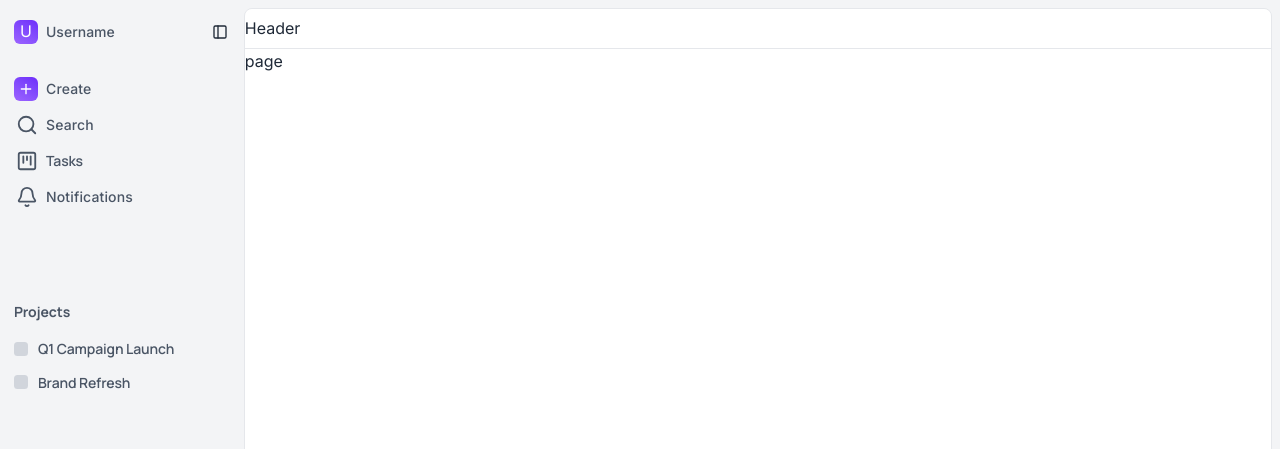
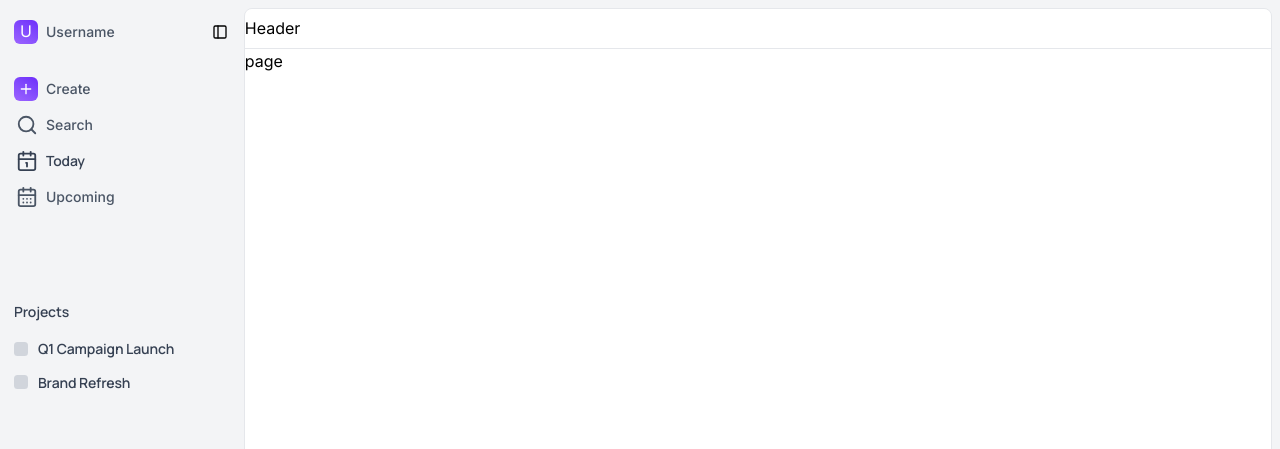
Before and after one commit to RodRe1ss/Enlist-Dashboard, a Next.js app: page / in a window 1280 px wide. Shown: the top 449 px of the page. Built offline with nearby package versions, Linux system fonts and the light colour scheme.

Commit message:
sidebar ui change, current branch accident

```diff
--- a/src/components/layout/main/Main.tsx
+++ b/src/components/layout/main/Main.tsx
@@ -1,6 +1,6 @@
 import React from "react";
-import Sidebar from "../sidebar/Sidebar";
-import Header from "../header/Header";
+import Sidebar from "../../../features/sidebar/Sidebar";
+import Header from "../../../features/header/Header";
 
 type Props = {
   children: React.ReactNode;
--- a/src/components/layout/sidebar/SidebarActions.tsx
+++ /dev/null
@@ -1,56 +0,0 @@
-import { Button } from "@/components/ui/button";
-import { Bell, Plus, Search, SquareKanban } from "lucide-react";
-import Link from "next/link";
-
-const SidebarActions = () => {
-  return (
-    <div className="flex flex-col gap-0.5 mt-4">
-      {/* Create */}
-      <Button
-        variant={"ghost"}
-        className="justify-start gap-2 h-8.5 rounded-sm hover:bg-gray-200 active:bg-gray-300 p-1.5"
-      >
-        <div className="size-6 flex items-center justify-center primary-mix rounded-sm text-white">
-          <Plus />
-        </div>
-
-        <span className=" text-gray-600! font-medium! ">Create</span>
-      </Button>
-      {/* Search */}
-      <Button
-        variant={"ghost"}
-        className="justify-start gap-2 h-8.5 rounded-sm!  hover:bg-gray-200 active:bg-gray-300 px-2! py-1.5!"
-        // onClick={() => toggleModal("search-modal")}
-      >
-        <Search className="text-gray-600! size-5.5" />
-
-        <span className=" text-gray-600! font-medium!">Search</span>
-      </Button>
-      {/* Tasks */}
-      <Button
-        variant={"ghost"}
-        className="justify-start  h-8.5 rounded-sm!  hover:bg-gray-200 active:bg-gray-300 px-2! py-1.5! text-gray-600! font-semibold!"
-        asChild
-      >
-        <Link
-          href={"#"}
-          className="flex items-center gap-2 hover:no-underline!  "
-        >
-          <SquareKanban className="text-gray-600! size-5.5" />
-
-          <span>Tasks</span>
-        </Link>
-      </Button>
-      <Button
-        variant={"ghost"}
-        className="justify-start gap-2 h-8.5 rounded-sm!  hover:bg-gray-200 active:bg-gray-300 px-2! py-1.5! "
-      >
-        <Bell className="text-gray-600! size-5.5" />
-
-        <span className=" text-gray-600! font-medium!">Notifications</span>
-      </Button>
-    </div>
-  );
-};
-
-export default SidebarActions;
--- /dev/null
+++ b/src/features/sidebar/SidebarActions.tsx
@@ -0,0 +1,63 @@
+import { Button } from "@/components/ui/button";
+import {
+  Bell,
+  Calendar1,
+  CalendarDays,
+  Plus,
+  Search,
+  SquareKanban,
+} from "lucide-react";
+import Link from "next/link";
+
+const SidebarActions = () => {
+  return (
+    <div className="flex flex-col gap-0.5 mt-4">
+      {/* Create */}
+      <Button
+        variant={"ghost"}
+        className="justify-start gap-2 h-8.5 rounded-sm hover:bg-gray-200 active:bg-gray-300 p-1.5 text-gray-600"
+      >
+        <div className="size-6 flex items-center justify-center primary-mix rounded-sm text-white">
+          <Plus />
+        </div>
+
+        <span>Create</span>
+      </Button>
+      {/* Search */}
+      <Button
+        variant={"ghost"}
+        className="justify-start gap-2 h-8.5 rounded-sm  hover:bg-gray-200 active:bg-gray-300 px-2! py-1.5 text-gray-600"
+        // onClick={() => toggleModal("search-modal")}
+      >
+        <Search className="size-5.5" />
+
+        <span>Search</span>
+      </Button>
+      {/* Tasks */}
+      <Button
+        variant={"ghost"}
+        className="justify-start gap-2 h-8.5 rounded-sm  hover:bg-gray-200 active:bg-gray-300 px-2! py-1.5 text-gray-600"
+        asChild
+      >
+        <Link
+          href={"#"}
+          className="flex items-center gap-2 hover:no-underline!  "
+        >
+          <Calendar1 className=" size-5.5" />
+
+          <span>Today</span>
+        </Link>
+      </Button>
+      <Button
+        variant={"ghost"}
+        className="justify-start gap-2 h-8.5 rounded-sm!  hover:bg-gray-200 active:bg-gray-300 px-2! py-1.5! text-gray-600 "
+      >
+        <CalendarDays className="size-5.5" />
+
+        <span>Upcoming</span>
+      </Button>
+    </div>
+  );
+};
+
+export default SidebarActions;
--- a/src/styles/globals.css
+++ b/src/styles/globals.css
@@ -230,7 +230,6 @@ body {
   font-family: var(--font-body);
   font-size: var(--text-base);
   line-height: var(--leading-normal);
-  color: #1f2937; /* calm dark gray */
   background-color: #f9fafb; /* soft off-white */
   -webkit-font-smoothing: antialiased;
   text-rendering: optimizeLegibility;
@@ -245,10 +244,10 @@ h6,
 a,
 label {
   font-family: var(--font-heading);
-  /* font-weight: 700; */
   line-height: var(--leading-tight);
   letter-spacing: var(--tracking-tight);
   margin: 0;
+  @apply text-gray-700 font-semibold;
 }
 
 p,
@@ -257,56 +256,7 @@ small {
   font-size: var(--text-base);
   line-height: var(--leading-loose);
   margin: 0;
-}
-
-span {
-  font-family: inherit;
-  font-size: inherit;
-  line-height: inherit;
-  color: inherit;
-}
-
-.text-muted {
-  color: #6b7280;
-  font-size: var(--text-sm);
-}
-
-.text-small {
-  font-size: var(--text-sm);
-}
-
-.text-xs {
-  font-size: var(--text-xs);
-}
-
-.text-label {
-  font-family: var(--font-heading);
-  font-size: var(--text-sm);
-  font-weight: 600;
-  letter-spacing: 0.02em;
-  text-transform: uppercase;
-  color: #6b7280;
-}
-
-strong {
-  font-weight: 600;
-  color: #111827;
-}
-
-em {
-  font-style: italic;
-}
-
-button,
-input,
-textarea {
-  font-family: var(--font-body);
-  font-size: var(--text-sm);
-}
-
-button {
-  font-weight: 500;
-  letter-spacing: 0.01em;
+  @apply text-neutral-600 font-normal;
 }
 
 /* colors */
```
Also changed, not shown: src/features/header/Header.tsx (renamed from src/components/layout/header/Header.tsx), src/features/sidebar/Sidebar.tsx (renamed from src/components/layout/sidebar/Sidebar.tsx), src/features/sidebar/SidebarProjects.tsx (renamed from src/components/layout/sidebar/SidebarProjects.tsx), src/features/sidebar/useSidebarStore.ts (renamed from src/components/layout/useSidebarStore.ts).
